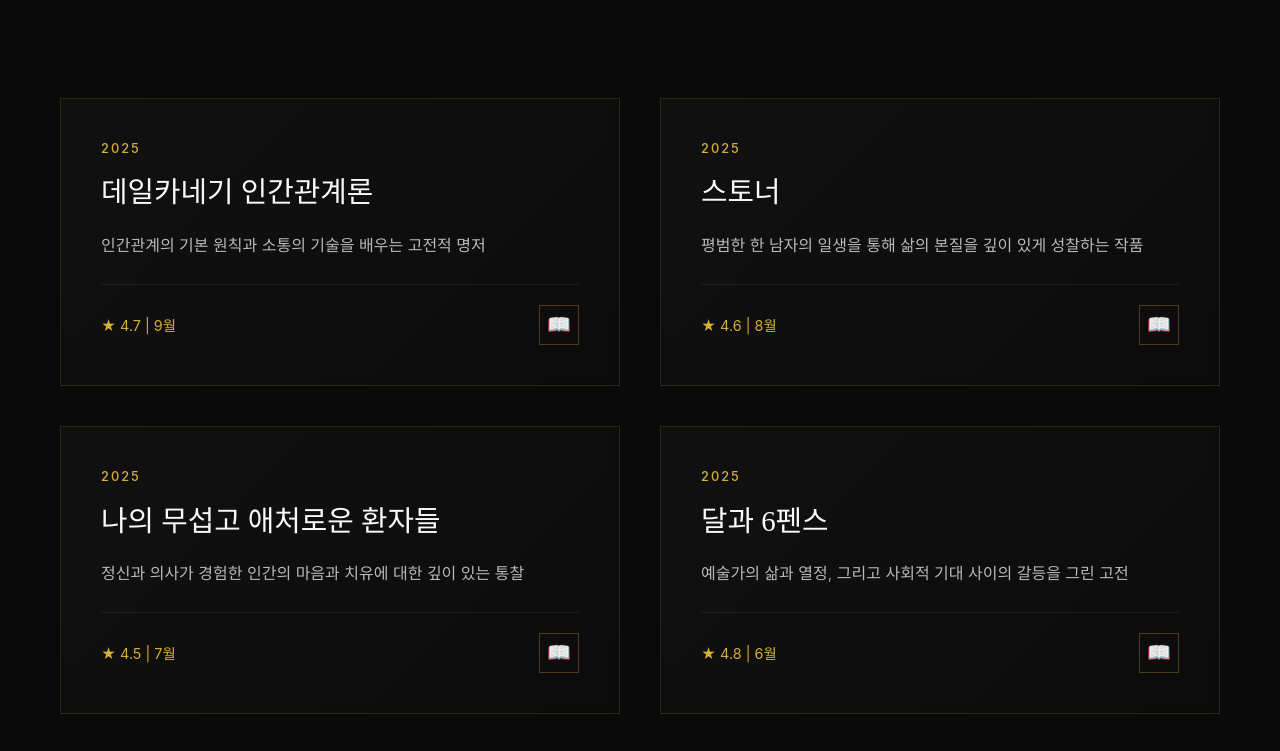
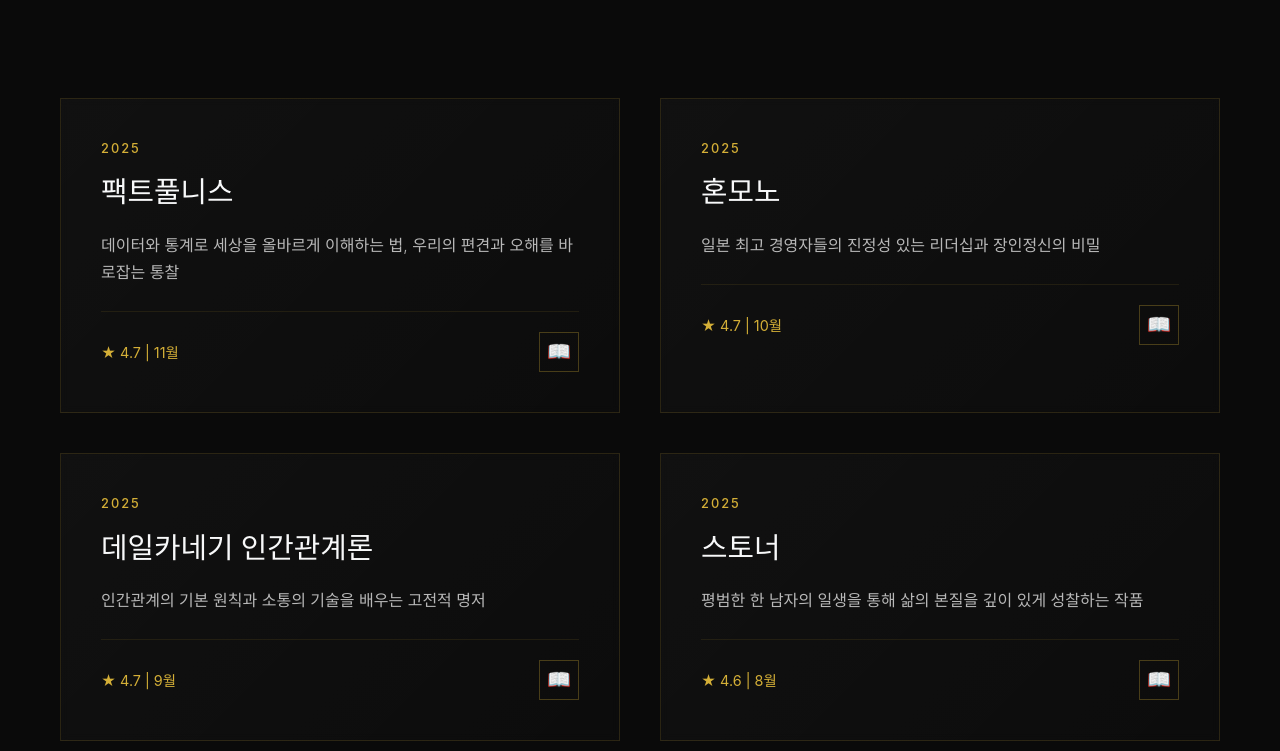
Before and after one commit to yeonbumkim/pankyobook, a plain HTML site: page index.html in a window 1280 px wide. Shown: the part 868-1619 px from the top of the page. Drawn offline with Linux system fonts and the light colour scheme.

Commit message:
Update index.html

```diff
--- a/index.html
+++ b/index.html
@@ -633,7 +633,9 @@
         // 독서모임 도서 데이터
         const books = [
             // 2025년
-            { title: "데일카네기 인간관계론", month: "9월", year: "2025", category: "자기계발", description: "인간관계의 기본 원칙과 소통의 기술을 배우는 고전적 명저", rating: "4.7" },
+            { title: "팩트풀니스", month: "11월", year: "2025", category: "인문/사회", description: "데이터와 통계로 세상을 올바르게 이해하는 법, 우리의 편견과 오해를 바로잡는 통찰", rating: "4.7" },
+{ title: "혼모노", month: "10월", year: "2025", category: "비즈니스", description: "일본 최고 경영자들의 진정성 있는 리더십과 장인정신의 비밀", rating: "4.7" },
+{ title: "데일카네기 인간관계론", month: "9월", year: "2025", category: "자기계발", description: "인간관계의 기본 원칙과 소통의 기술을 배우는 고전적 명저", rating: "4.7" },
             { title: "스토너", month: "8월", year: "2025", category: "인문학", description: "평범한 한 남자의 일생을 통해 삶의 본질을 깊이 있게 성찰하는 작품", rating: "4.6" },
             { title: "나의 무섭고 애처로운 환자들", month: "7월", year: "2025", category: "인문학", description: "정신과 의사가 경험한 인간의 마음과 치유에 대한 깊이 있는 통찰", rating: "4.5" },
             { title: "달과 6펜스", month: "6월", year: "2025", category: "인문학", description: "예술가의 삶과 열정, 그리고 사회적 기대 사이의 갈등을 그린 고전", rating: "4.8" },
```
